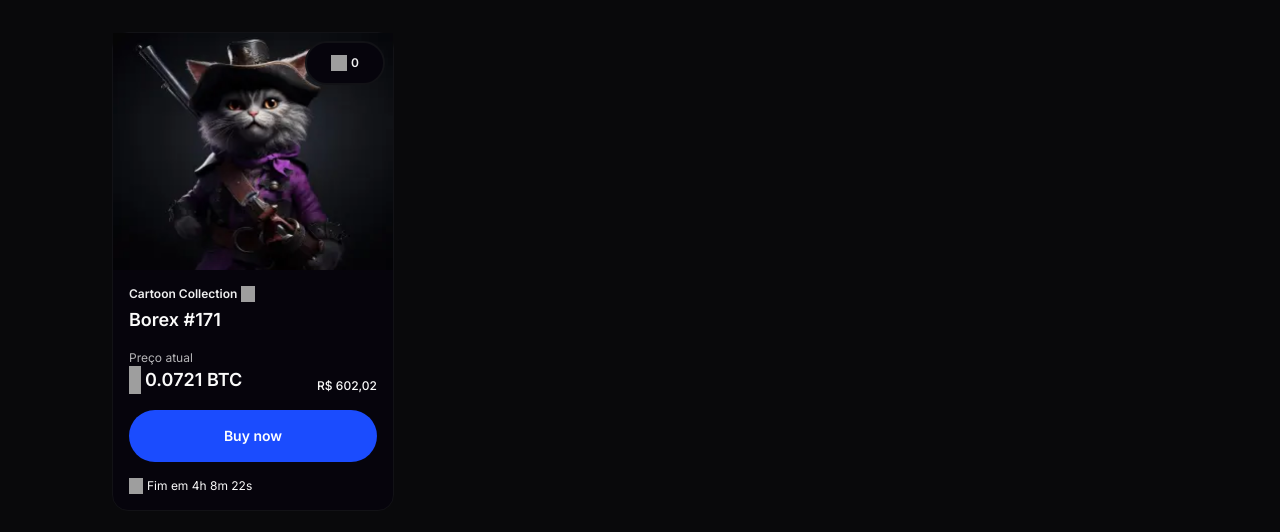
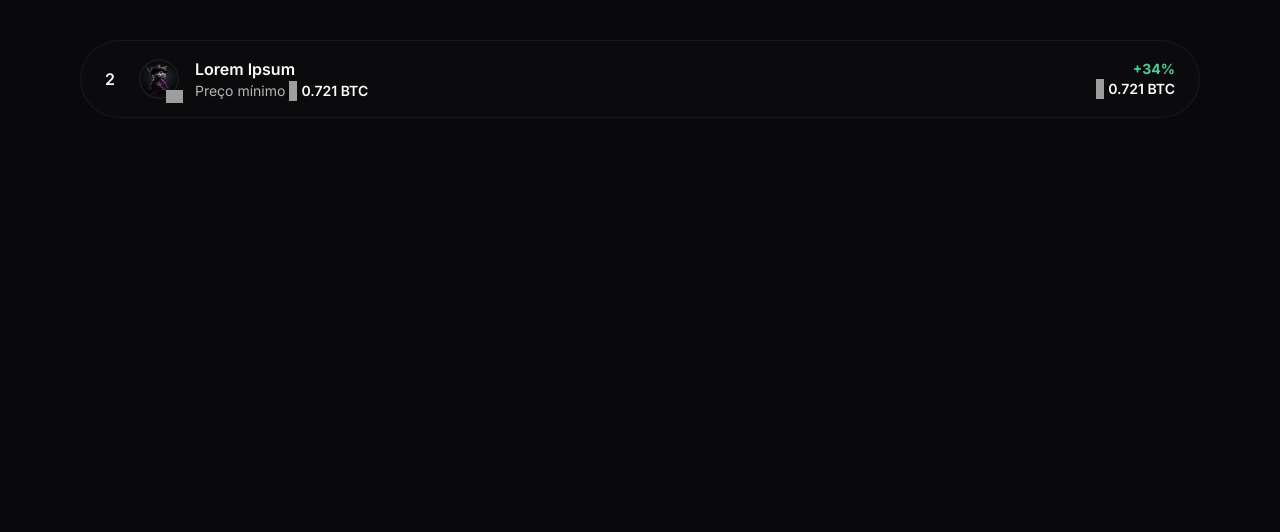
Before and after one commit to eriquyjhordan/NFTBoost, a Next.js app: page / in a window 1280 px wide. Shown: the top 532 px of the page. Built offline with nearby package versions, Linux system fonts and the light colour scheme; grey boxes are pictures that could not be loaded.

Commit message:
feat: add collectors card

```diff
--- a/src/app/page.tsx
+++ b/src/app/page.tsx
@@ -1,15 +1,17 @@
-import CardNft from '@/components/card-nft'
-import CardOne from '@/assets/img-nft/01.webp'
+import CardCollectors from '@/components/card-collectors'
+import nft01 from '@/assets/img-nft/01.webp'
 
 export default function Home() {
   return (
     <section className="container">
-      <div className="p-8">
-        <CardNft
-          name="Borex #171"
-          thumbnail={CardOne}
-          valueBrl="602,02"
-          valueBtc="0.0721"
+      <div className="mt-10">
+        <CardCollectors
+          image={nft01}
+          minValueBtc="0.721"
+          name="Lorem Ipsum"
+          percent="+34"
+          position="2"
+          valueBtc="0.721"
         />
       </div>
     </section>
--- /dev/null
+++ b/src/components/card-collectors.tsx
@@ -0,0 +1,62 @@
+import Image, { type StaticImageData } from 'next/image'
+import verified from '@/assets/verify.svg'
+import ethIcon from '@/assets/icon-eth.svg'
+
+interface Props {
+  position: string
+  name: string
+  valueBtc: string
+  minValueBtc: string
+  image: StaticImageData
+  percent: string
+}
+
+export default function CardCollectors({
+  image,
+  minValueBtc,
+  name,
+  percent,
+  valueBtc,
+  position,
+}: Props) {
+  return (
+    <div className="flex items-center justify-between bg-white/[1%] border border-white/5 px-4 py-3 md:px-6 md:py-4 rounded-full">
+      <div className="flex items-center">
+        <h4 className="mr-5 md:mr-6 ml-2 md:ml-0 font-semibold text-base">
+          {position}
+        </h4>
+        <div className="relative">
+          <Image
+            src={image}
+            width={40}
+            height={40}
+            alt="nft small"
+            className="border-2 border-white/5 rounded-full w-10 h-10 object-contain"
+          />
+          <div className="absolute -bottom-1 -right-1">
+            <Image src={verified} width={17} height={17} alt="verified icon" />
+          </div>
+        </div>
+        <div className="ml-4">
+          <p className="font-semibold text-sm md:text-base">{name}</p>
+          <div className="md:flex gap-1">
+            <p className="text-white/70 text-xs md:text-sm">Preço mínimo</p>
+            <p className="flex gap-1 font-semibold text-xs md:text-sm">
+              <Image src={ethIcon} width={8} height={13} alt="eth icon" />
+              {minValueBtc} BTC
+            </p>
+          </div>
+        </div>
+      </div>
+      <div className="flex flex-col items-end">
+        <p className="text-greenPrimary text-xs md:text-sm font-bold">
+          {percent}%
+        </p>
+        <p className="flex text-xs md:text-sm font-semibold gap-1">
+          <Image src={ethIcon} width={8} height={13} alt="eth icon" />{' '}
+          {valueBtc} BTC
+        </p>
+      </div>
+    </div>
+  )
+}
```
